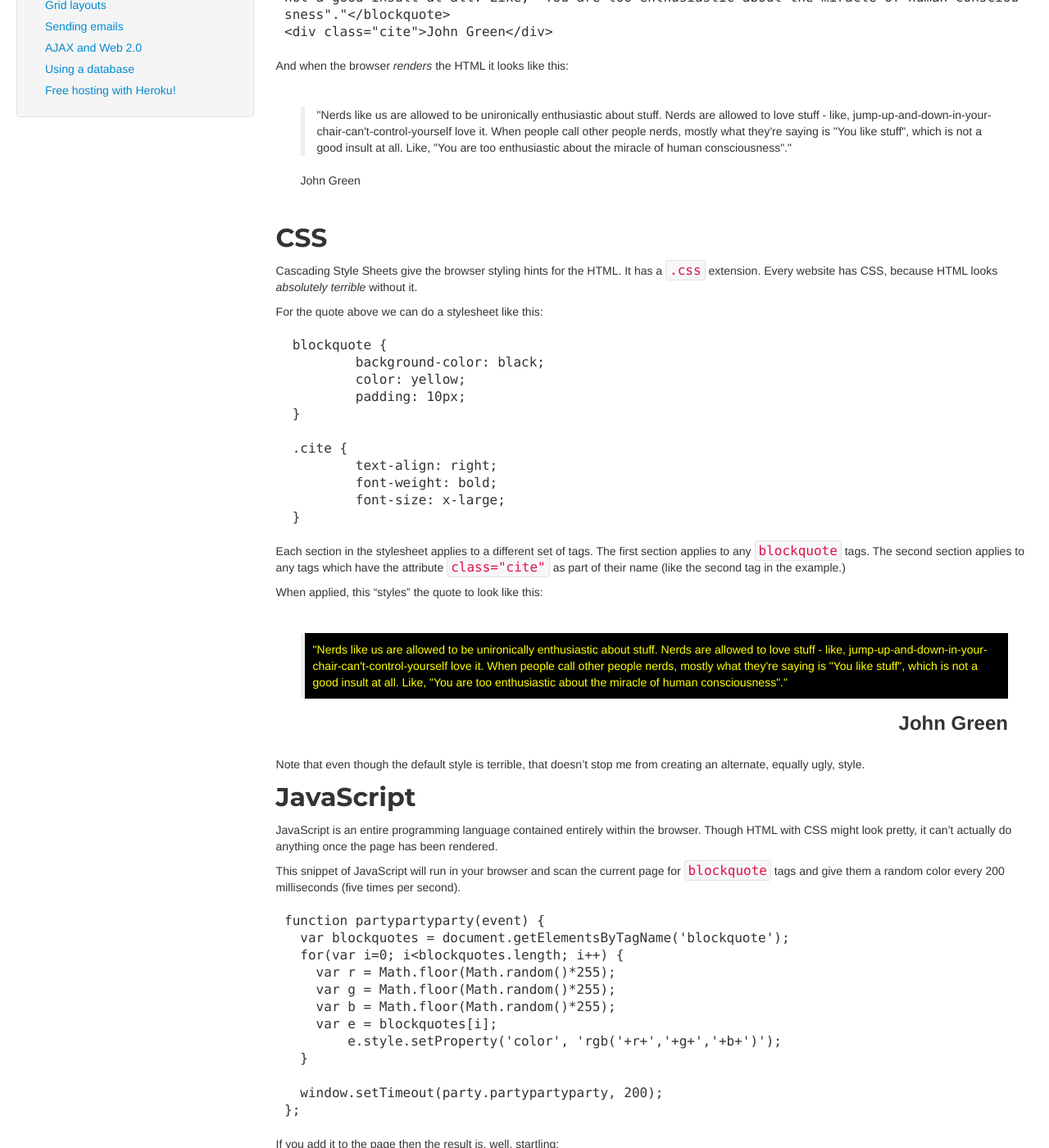
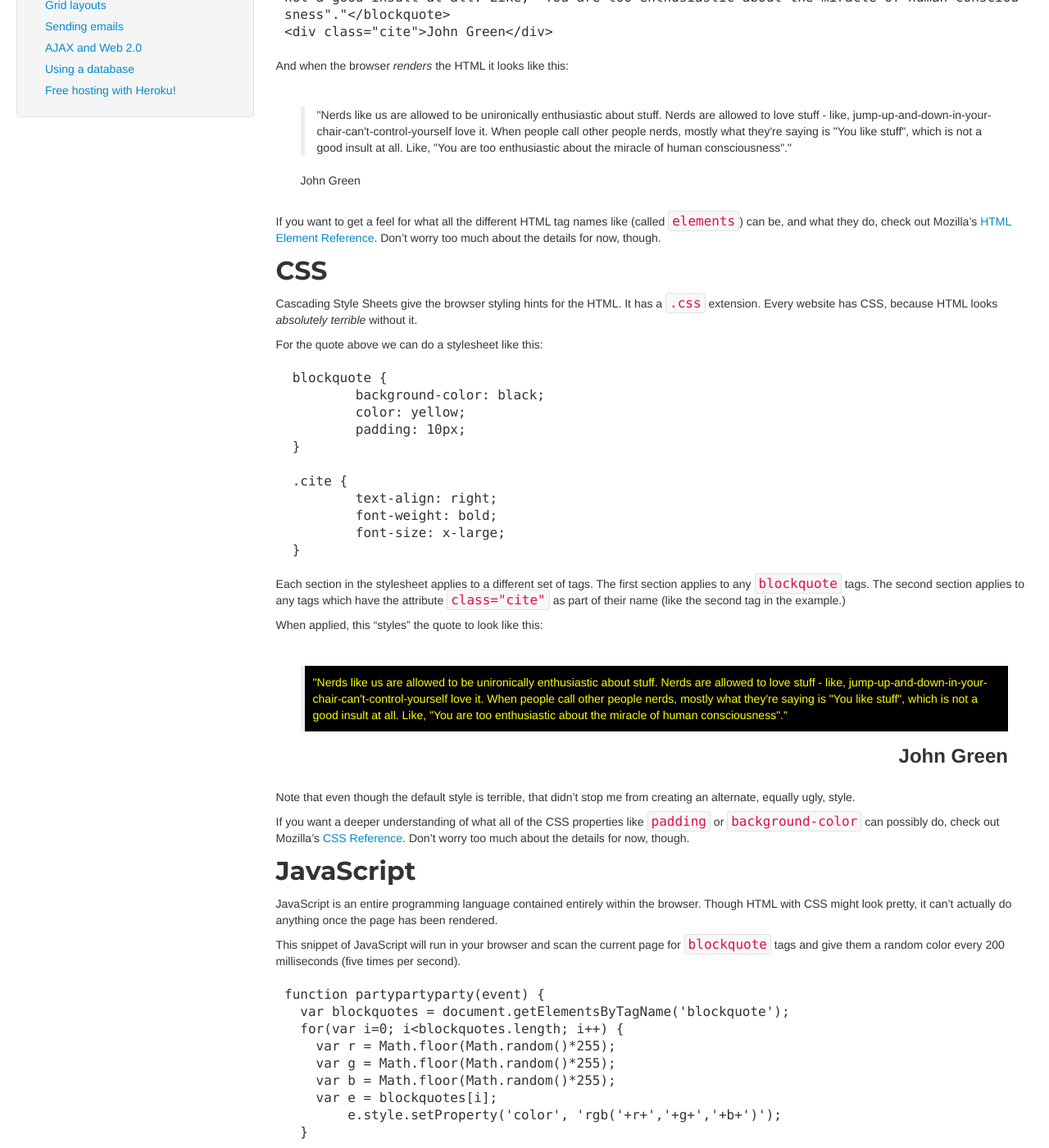
Before and after one commit to OpenTechSchool/python-flask, a Jekyll site: the page built from core/html-css-js.md, in a window 1280 px wide and 1400 px high, scrolled down 418 px. Shown: the whole window at 82% size. Built offline with Jekyll 4.4.1, drawn with Linux system fonts in a browser that asks for light colours.

Commit message:
Add some links to Mozilla's HTML & CSS reference pages, as extended reading material if people want to look into the details.
(I don't know of any better reference pages, feel free to enlighten me!)

```diff
--- a/core/html-css-js.md
+++ b/core/html-css-js.md
@@ -25,6 +25,7 @@ And when the browser _renders_ the HTML it looks like this:
 <div class="cite">John Green</div>
 </div>
 
+If you want to get a feel for what all the different HTML tag names like (called ``elements``) can be, and what they do, check out Mozilla's [HTML Element Reference](https://developer.mozilla.org/en-US/docs/HTML/Element). Don't worry too much about the details for now, though.
 
 ## CSS
 
@@ -53,7 +54,9 @@ When applied, this "styles" the quote to look like this:
 <div class="cite" style="text-align: right; font-weight: bold; font-size: x-large;">John Green</div>
 </div>
 
-Note that even though the default style is terrible, that doesn't stop me from creating an alternate, equally ugly, style.
+Note that even though the default style is terrible, that didn't stop me from creating an alternate, equally ugly, style.
+
+If you want a deeper understanding of what all of the CSS properties like ``padding`` or ``background-color`` can possibly do, check out Mozilla's [CSS Reference](https://developer.mozilla.org/en-US/docs/CSS/CSS_Reference). Don't worry too much about the details for now, though.
 
 ## JavaScript
 
```
